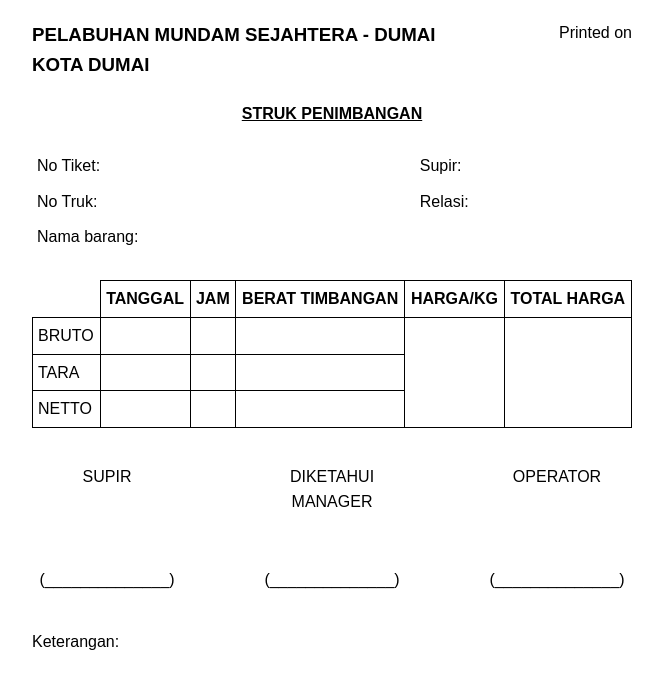
After one commit to erikprakoso/ptpms, a CodeIgniter app: the page made by application/views/dashboard/print.html in a window 1280 px wide. The commit adds this page. Shown: the top 689 px of the page, without its empty margins (308-971 px from the left). Run offline with CodeIgniter, Linux system fonts and the light colour scheme.

Commit message:
template print

```diff
--- /dev/null
+++ b/application/views/dashboard/print.html
@@ -0,0 +1,163 @@
+<!DOCTYPE html>
+<html>
+
+<head>
+    <title>Print Struk Penimbangan</title>
+    <style>
+        @page {
+            size: landscape;
+        }
+
+        body {
+            font-family: Arial, sans-serif;
+            line-height: 1.6;
+        }
+
+        .container {
+            width: 600px; /* Sesuaikan lebar container sesuai dengan orientasi landscape */
+            margin: 20px auto; /* Tambahkan margin atas dan bawah */
+        }
+
+        .header {
+            display: flex;
+            justify-content: space-between;
+        }
+
+        .header h3 {
+            text-align: left;
+            margin: 0;
+        }
+
+        .header p {
+            text-align: right;
+            margin: 0;
+        }
+
+        .body {
+            margin-top: 20px;
+        }
+
+        .body table {
+            width: 100%;
+            border-collapse: collapse;
+        }
+
+        .body table,
+        .body th,
+        .body td {
+            border: 1px solid #000;
+            padding: 5px;
+        }
+
+        .footer {
+            margin-top: 20px;
+            text-align: left; /* Memindahkan teks ke sebelah kiri */
+        }
+
+        .signatures {
+            margin-top: 20px;
+            display: flex;
+            justify-content: space-between;
+        }
+
+        .signature-box {
+            width: 150px;
+            text-align: center;
+        }
+    </style>
+</head>
+
+<body>
+    <div class="container">
+        <div class="header">
+            <div>
+                <h3>PELABUHAN MUNDAM SEJAHTERA - DUMAI</h3>
+                <h3>KOTA DUMAI</h3>
+            </div>
+            <p>Printed on</p>
+        </div>
+
+        <div class="body">
+            <h4 style="text-align: center;">
+                <u>STRUK PENIMBANGAN</u>
+            </h4>
+            <table style="border-collapse: collapse; border: none;">
+                <tr style="border: none;">
+                    <td style="border: none;">No Tiket:</td>
+                    <td style="border: none;"></td>
+                    <td style="border: none;">Supir:</td>
+                    <td style="border: none;"></td>
+                </tr>
+                <tr>
+                    <td style="border: none;">No Truk:</td>
+                    <td style="border: none;"></td>
+                    <td style="border: none;">Relasi:</td>
+                    <td style="border: none;"></td>
+                </tr>
+                <tr>
+                    <td style="border: none;">Nama barang:</td>
+                    <td style="border: none;" colspan="3"></td>
+                </tr>
+            </table>
+            <br>
+            <table style="border-collapse: collapse; border: none;">
+                <tr style="border: none;">
+                    <th style="border: none;"></th>
+                    <th>TANGGAL</th>
+                    <th>JAM</th>
+                    <th>BERAT TIMBANGAN</th>
+                    <th>HARGA/KG</th>
+                    <th>TOTAL HARGA</th>
+                </tr>
+                <tr>
+                    <td>BRUTO</td>
+                    <td></td>
+                    <td></td>
+                    <td></td>
+                    <td rowspan="3"></td>
+                    <td rowspan="3"></td>
+                </tr>
+                <tr>
+                    <td>TARA</td>
+                    <td></td>
+                    <td></td>
+                    <td></td>
+                </tr>
+                <tr>
+                    <td>NETTO</td>
+                    <td></td>
+                    <td></td>
+                    <td></td>
+                </tr>
+            </table>
+            <div class="signatures">
+                <div class="signature-box">
+                    <p>SUPIR</p>
+                </div>
+                <div class="signature-box">
+                    <p>DIKETAHUI MANAGER</p>
+                </div>
+                <div class="signature-box">
+                    <p>OPERATOR</p>
+                </div>
+            </div>
+            <div class="signatures">
+                <div class="signature-box">
+                    <p>(______________)</p>
+                </div>
+                <div class="signature-box">
+                    <p>(______________)</p>
+                </div>
+                <div class="signature-box">
+                    <p>(______________)</p>
+                </div>
+            </div>
+        </div>
+
+        <div class="footer">
+            <p>Keterangan:</p>
+        </div>
+    </div>
+</body>
+
+</html>
```
Also changed, not shown: application/views/recap/index.php (+4 -4 lines).
